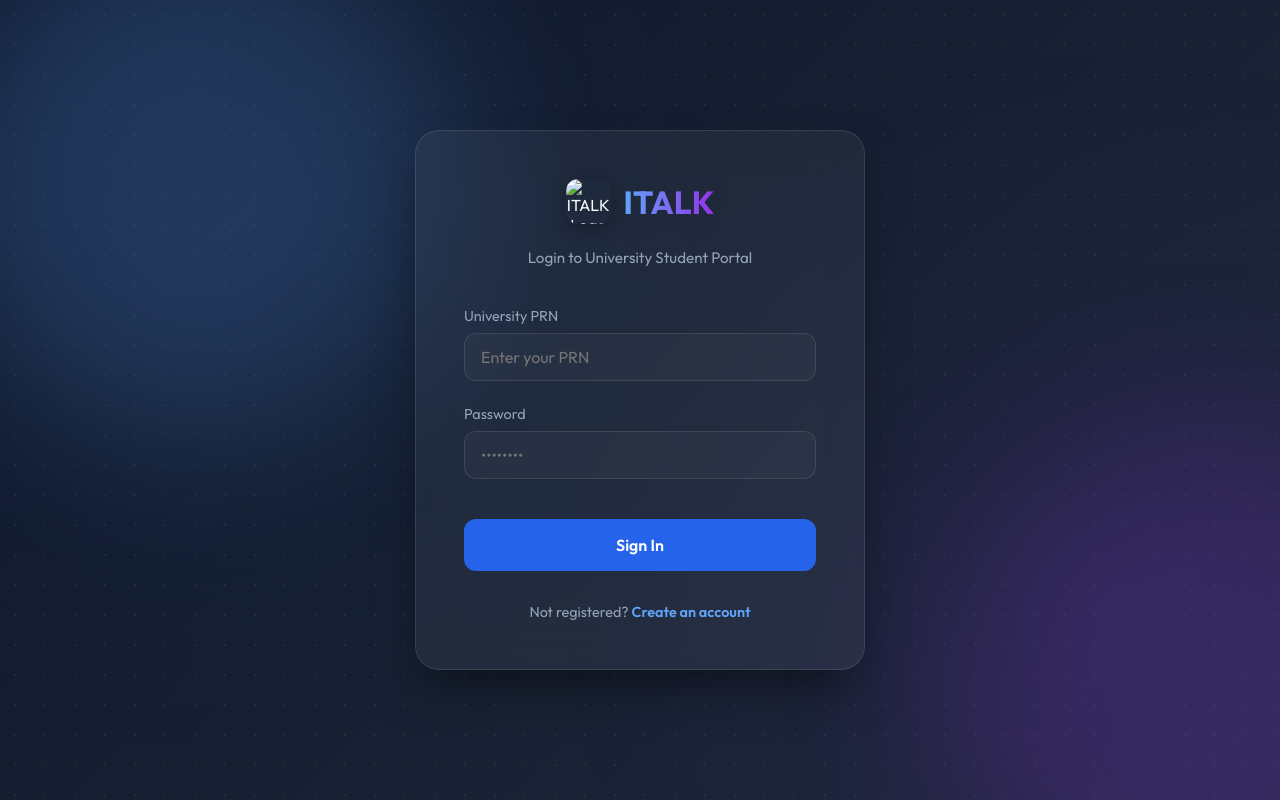
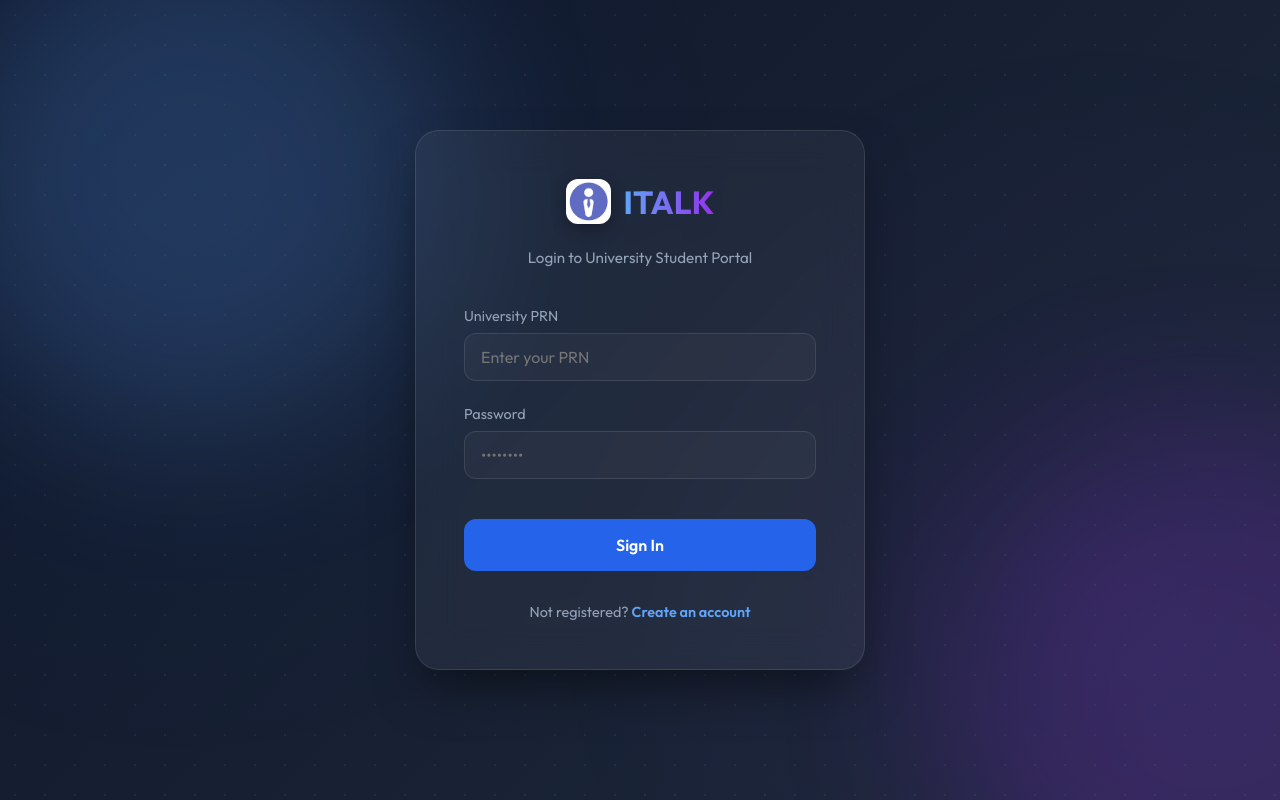
Before and after one commit to Sak1162/University-Chat-Module, a plain HTML site: page Frontend/index.html in a window 1280 px wide. Drawn offline with nearby package versions, Linux system fonts and the light colour scheme; files whose address does not match are found by name.

Commit message:
login issue fixed

```diff
--- a/Frontend/index.html
+++ b/Frontend/index.html
@@ -22,7 +22,7 @@
         <div id="login-form" class="auth-form active">
             <div class="form-header">
                 <div class="logo-box" style="margin-bottom: 1.5rem;">
-                    <img src="file:///C:/Users/parte/.gemini/antigravity/brain/c68c0256-afd6-4dd7-8005-2950d83b9ecb/media__1774020064129.png"
+                    <img src="C:\Users\parte\OneDrive\Documents\University chat module\Frontend\italk logo.png"
                         alt="ITALK Logo" class="logo-img">
                     <h1 style="margin-bottom: 0;">ITALK</h1>
                 </div>
```
Also changed, not shown: Frontend/italk logo.png (added).
